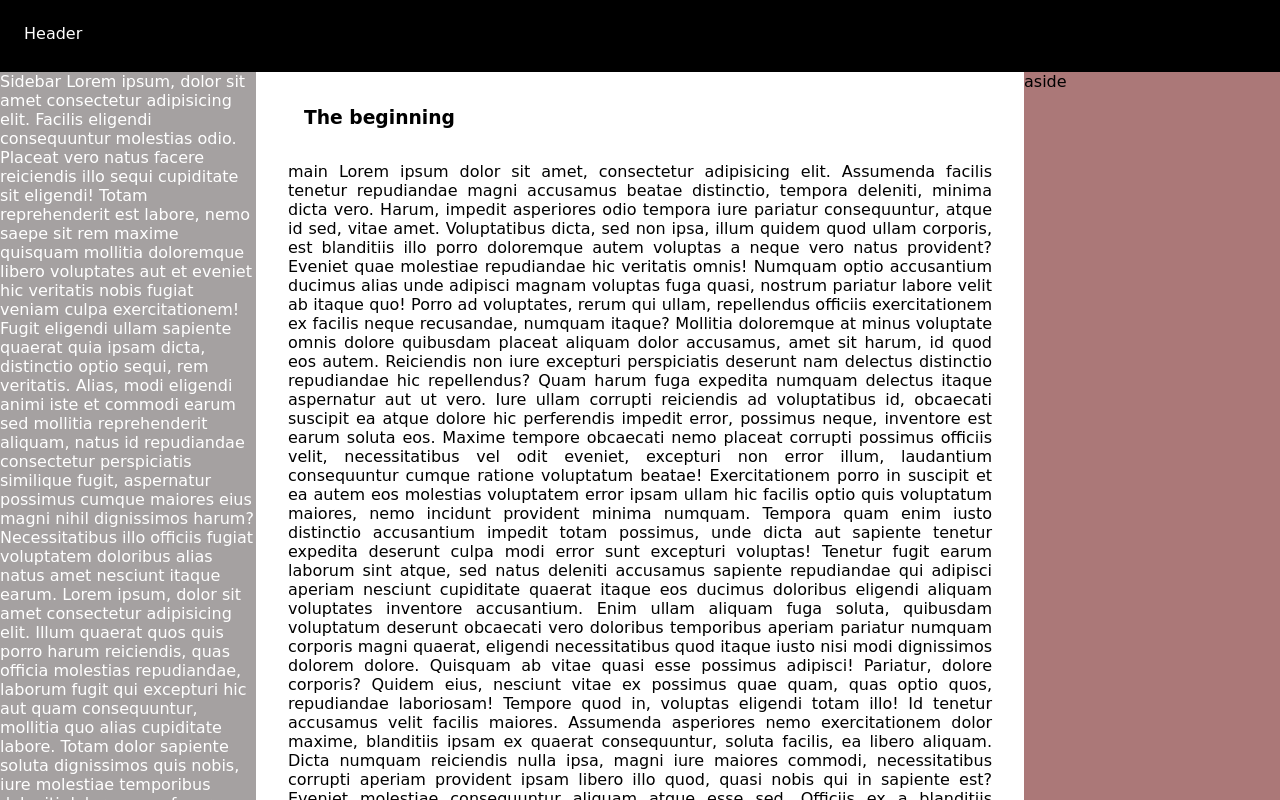
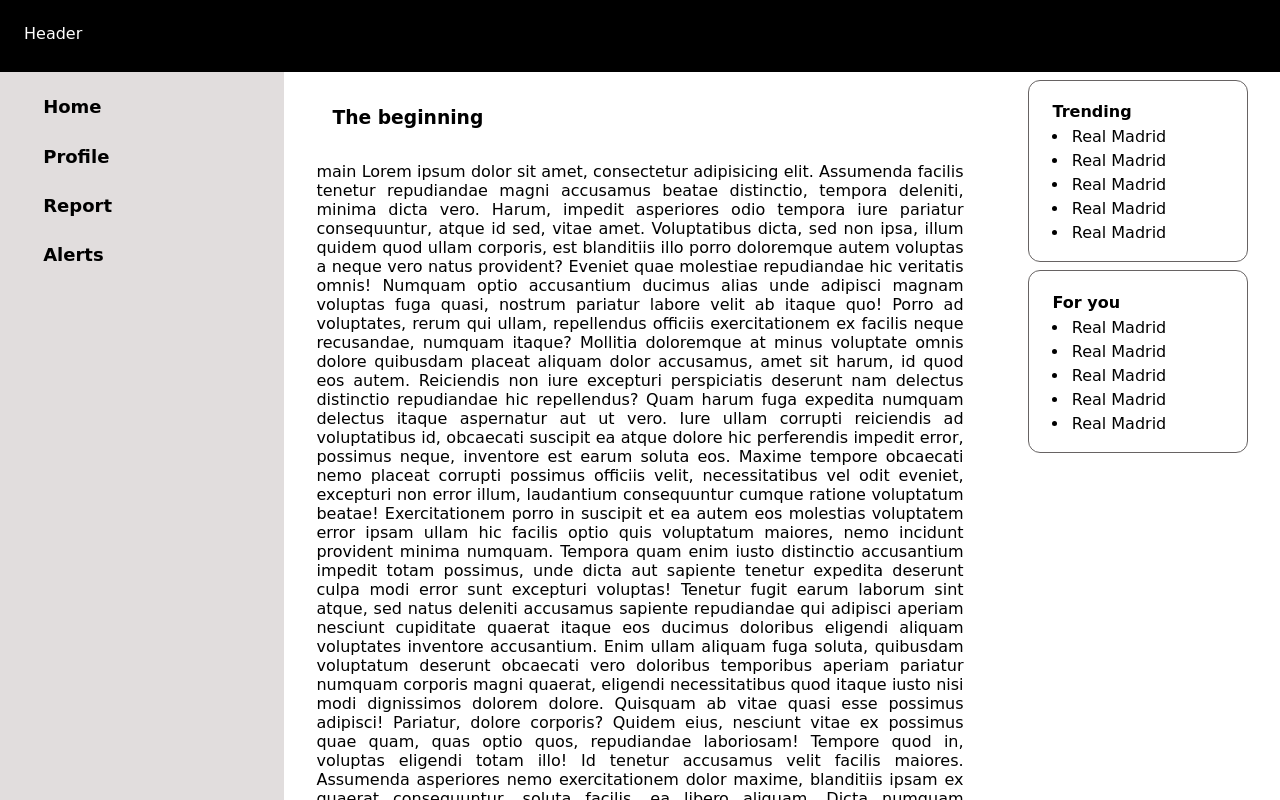
Before and after one commit to githaefrancis/css-grid-practice, a plain HTML site: page index.html in a window 1280 px wide. Drawn offline with Linux system fonts and the light colour scheme.

```diff
--- a/css/style.css
+++ b/css/style.css
@@ -9,11 +9,13 @@
 
 .container {
   display: grid;
-  grid-template-columns: 1fr 3fr 1fr;
+  grid-template-columns: 1fr 2.5fr 1fr;
   grid-template-rows: auto 1fr;
   grid-template-areas:
     "header header header"
-    "sidebar main leftside";
+    "sidebar main leftside"
+    "sidebar footer footer"
+    ;
   height: 100vh;
 }
 
@@ -24,14 +26,29 @@
   height: 1.5rem;
   padding: 1.5rem;
   overflow: hidden;
+  transition: all 0.5s ease-in-out;
+  /* display:none */
 }
 
 .sidebar {
   grid-area: sidebar;
-  background-color: rgb(165, 161, 161);
-  color: white;
+  /* background-color: rgb(165, 161, 161); */
+  /* color: white; */
   height: 100%;
   overflow: auto;
+  background-color: rgb(225, 221, 221);
+}
+
+.sidebar ul {
+  font-size: 18px;
+  list-style: none;
+}
+
+.sidebar ul li {
+  line-height: 1.5;
+  padding: 0.2rem;
+  font-weight: 600;
+  margin: 1rem 0;
 }
 
 .main {
@@ -43,9 +60,14 @@
 
 .left-side {
   grid-area: leftside;
-  background-color: rgb(171, 120, 120);
+  /* background-color: rgb(171, 120, 120); */
 }
 
+.card {
+  margin: 0.5rem 2rem;
+  border: 1px solid rgb(103, 99, 99);
+  border-radius: 12px;
+}
 .title {
   position: sticky;
   top: 0;
@@ -53,3 +75,22 @@
   background-color: white;
   z-index: 1;
 }
+
+.left-side ul li {
+  line-height: 1.5;
+  padding: 0 0.2rem;
+}
+.left-side ul {
+    margin-top: 4px;
+}
+.card-title {
+  margin-left: 1.5rem;
+  margin-bottom: 2px;
+}
+
+/* .footer {
+    grid-area: footer;
+    height: 6rem;
+    background-color: blue;
+    color:white
+} */
--- a/css/styleflexbox.css
+++ b/css/styleflexbox.css
@@ -25,8 +25,8 @@
 }
 
 .sidebar {
-  background-color: rgb(165, 161, 161);
-  color: white;
+  /* background-color: rgb(165, 161, 161); */
+  /* color: white; */
   width: 25%; /* Adjust the width as needed */
 }
 
@@ -35,6 +35,6 @@
 }
 
 .left-side {
-  background-color: rgb(171, 120, 120);
+  /* background-color: rgb(171, 120, 120); */
   width: 25%; /* Adjust the width as needed */
 }
--- a/index.html
+++ b/index.html
@@ -10,29 +10,12 @@
     <div class="container">
       <div class="header">Header</div>
       <div class="sidebar">
-        Sidebar Lorem ipsum, dolor sit amet consectetur adipisicing elit.
-        Facilis eligendi consequuntur molestias odio. Placeat vero natus facere
-        reiciendis illo sequi cupiditate sit eligendi! Totam reprehenderit est
-        labore, nemo saepe sit rem maxime quisquam mollitia doloremque libero
-        voluptates aut et eveniet hic veritatis nobis fugiat veniam culpa
-        exercitationem! Fugit eligendi ullam sapiente quaerat quia ipsam dicta,
-        distinctio optio sequi, rem veritatis. Alias, modi eligendi animi iste
-        et commodi earum sed mollitia reprehenderit aliquam, natus id
-        repudiandae consectetur perspiciatis similique fugit, aspernatur
-        possimus cumque maiores eius magni nihil dignissimos harum?
-        Necessitatibus illo officiis fugiat voluptatem doloribus alias natus
-        amet nesciunt itaque earum. Lorem ipsum, dolor sit amet consectetur
-        adipisicing elit. Illum quaerat quos quis porro harum reiciendis, quas
-        officia molestias repudiandae, laborum fugit qui excepturi hic aut quam
-        consequuntur, mollitia quo alias cupiditate labore. Totam dolor sapiente
-        soluta dignissimos quis nobis, iure molestiae temporibus deleniti
-        dolorem non facere vitae quam labore quasi saepe quisquam aspernatur
-        beatae sed quos excepturi illum. Exercitationem eveniet, accusantium
-        cupiditate iusto quo eos totam aliquam ipsa! Beatae quibusdam totam
-        pariatur sint optio maiores distinctio explicabo quidem veniam
-        doloremque. Alias, ipsa! Ut id culpa, expedita quam recusandae ratione
-        dolorum quas dignissimos atque praesentium nisi est blanditiis soluta,
-        magnam voluptas.
+        <ul>
+          <li>Home</li>
+          <li>Profile</li>
+          <li>Report</li>
+          <li>Alerts</li>
+        </ul>
       </div>
       <div class="main">
         <h3 class="title">The beginning</h3>
@@ -89,9 +72,9 @@
         enim.
         <h3 class="title">The middle</h3>
 
-        Culpa commodi recusandae placeat inventore praesentium fugiat
-        similique. Ipsum natus illo voluptatum vero fuga, nisi dicta excepturi
-        nostrum eius, explicabo placeat. Vero consequatur corrupti quisquam nemo
+        Culpa commodi recusandae placeat inventore praesentium fugiat similique.
+        Ipsum natus illo voluptatum vero fuga, nisi dicta excepturi nostrum
+        eius, explicabo placeat. Vero consequatur corrupti quisquam nemo
         distinctio illum enim similique ut? Sed error similique ducimus adipisci
         esse odit harum expedita! Laboriosam distinctio pariatur libero mollitia
         suscipit, quos blanditiis eaque ex sunt eos, dignissimos animi ea,
@@ -1137,7 +1120,29 @@
         consectetur reprehenderit laborum voluptatum velit id quae fuga nemo
         deleniti officiis, totam minima at. Neque laborum minima id!
       </div>
-      <div class="left-side">aside</div>
+      <div class="left-side">
+        <div class="card">
+          <h4 class="card-title">Trending</h4>
+          <ul>
+            <li>Real Madrid</li>
+            <li>Real Madrid</li>
+            <li>Real Madrid</li>
+            <li>Real Madrid</li>
+            <li>Real Madrid</li>
+          </ul>
+        </div>
+        <div class="card">
+          <h4 class="card-title">For you</h4>
+          <ul>
+            <li>Real Madrid</li>
+            <li>Real Madrid</li>
+            <li>Real Madrid</li>
+            <li>Real Madrid</li>
+            <li>Real Madrid</li>
+          </ul>
+        </div>
+      </div>
     </div>
+    <!-- <footer class="footer">Foot</footer> -->
   </body>
 </html>
```
